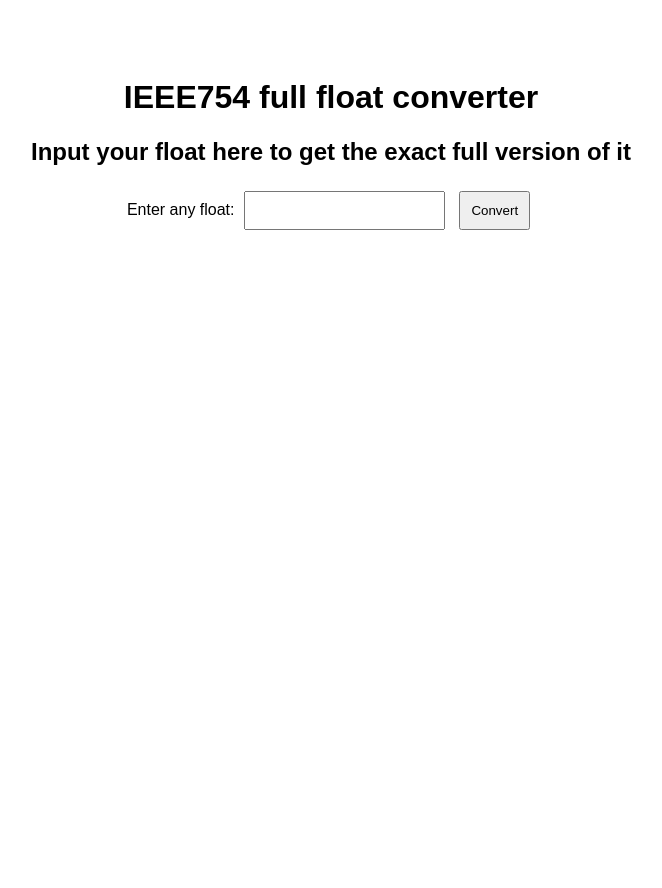
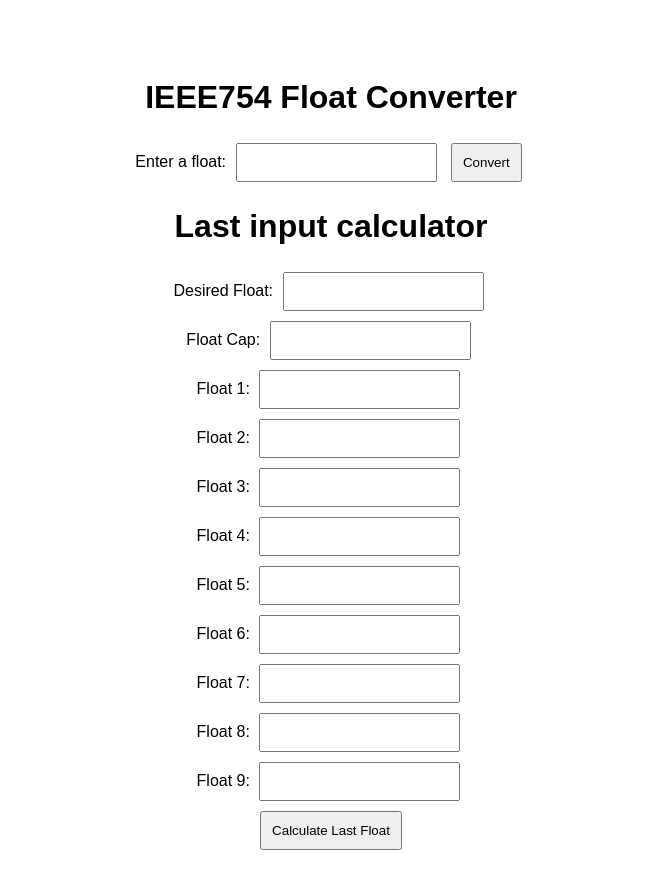
Before and after one commit to LeonCwiklinski/CS2-float-crafting-helper, a plain HTML site: page index.html in a window 1280 px wide. Shown: the whole page, without its empty margins (309-971 px from the left). Before the commit the page ends 800 px from the top, so only its background shows below. Drawn offline with Linux system fonts and the light colour scheme.

Commit message:
Update index.html

```diff
--- a/index.html
+++ b/index.html
@@ -1,13 +1,3 @@
-<!DOCTYPE html>
-<html lang="en" >
-<head>
-  <meta charset="UTF-8">
-  <title>CS2 float crafting helper by Leon Ćwikliński</title>
-  <link rel="stylesheet" href="./style.css">
-
-</head>
-<body>
-<!-- partial:index.partial.html -->
 <!DOCTYPE html>
 <html lang="en">
 <head>
@@ -27,26 +17,48 @@
             padding: 10px;
             margin: 5px;
         }
-        #result {
+        #result, #skinResult {
             font-size: 1.2em;
             font-weight: bold;
         }
     </style>
 </head>
 <body>
-    <h1>IEEE754 full float converter</h1>
-    <h2>Input your float here to get the exact full version of it</h2>
+    <h1>IEEE754 Float Converter</h1>
     <form id="float-form">
-        <label for="float-input">Enter any float:</label>
+        <label for="float-input">Enter a float:</label>
         <input type="text" id="float-input" name="float">
         <button type="submit">Convert</button>
     </form>
     <p id="result"></p>
+
+    <h1>Last input calculator</h1>
+    <form id="skin-form">
+        <label for="desired-float">Desired Float:</label>
+        <input type="text" id="desired-float" name="desired-float"><br>
+        <label for="float-cap">   Float Cap:</label>
+        <input type="text" id="float-cap" name="float-cap"><br>
+        <label for="float-1">Float 1:</label>
+        <input type="text" id="float-1" name="float-1"><br>
+        <label for="float-2">Float 2:</label>
+        <input type="text" id="float-2" name="float-2"><br>
+        <label for="float-3">Float 3:</label>
+        <input type="text" id="float-3" name="float-3"><br>
+        <label for="float-4">Float 4:</label>
+        <input type="text" id="float-4" name="float-4"><br>
+        <label for="float-5">Float 5:</label>
+        <input type="text" id="float-5" name="float-5"><br>
+        <label for="float-6">Float 6:</label>
+        <input type="text" id="float-6" name="float-6"><br>
+        <label for="float-7">Float 7:</label>
+        <input type="text" id="float-7" name="float-7"><br>
+        <label for="float-8">Float 8:</label>
+        <input type="text" id="float-8" name="float-8"><br>
+        <label for="float-9">Float 9:</label>
+        <input type="text" id="float-9" name="float-9"><br>
+        <button type="submit">Calculate Last Float</button>
+    </form>
+    <p id="skinResult"></p>
     <script src="script.js"></script>
 </body>
 </html>
-<!-- partial -->
-  <script  src="./script.js"></script>
-
-</body>
-</html>
```
